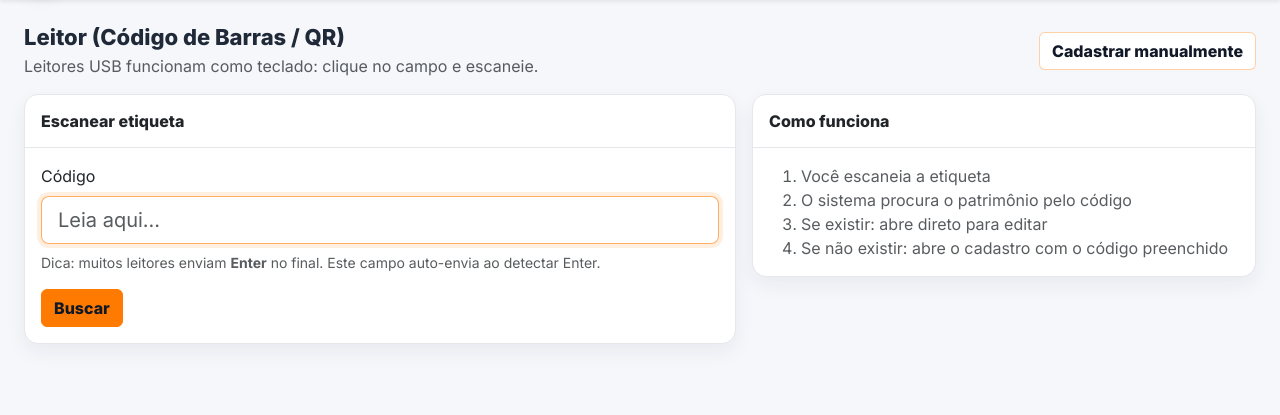
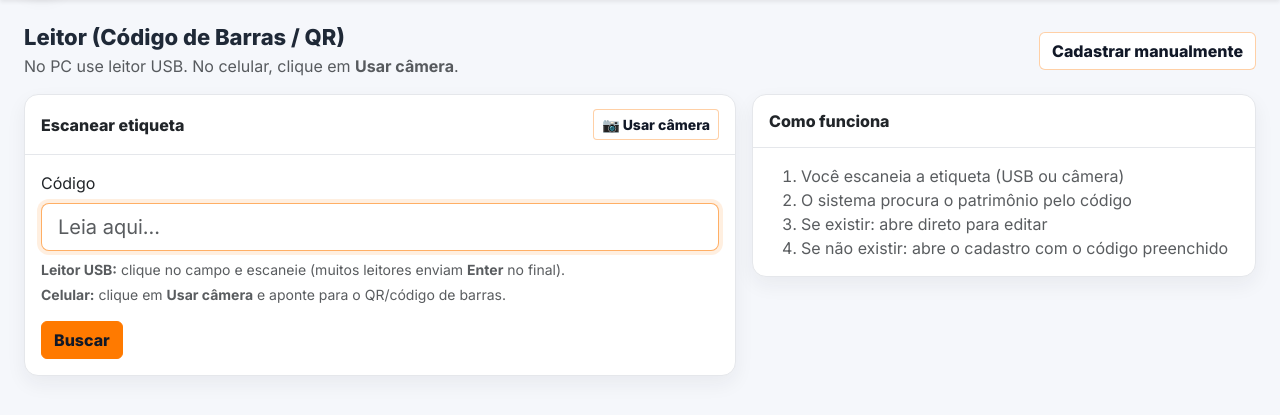
Before and after one commit to Hunter954/Patrimonial, a Flask app: page /leitor in a window 1280 px wide. Shown: the part 63-478 px from the top of the page. Run offline with Flask 3, Linux system fonts and the light colour scheme; some libraries are stand-ins or nearby versions.

Commit message:
Add files via upload

```diff
--- a/app/templates/leitor.html
+++ b/app/templates/leitor.html
@@ -4,7 +4,7 @@
 <div class="d-flex flex-wrap gap-2 align-items-center justify-content-between mb-3">
   <div>
     <h1 class="page-title mb-1">Leitor (Código de Barras / QR)</h1>
-    <div class="text-muted">Leitores USB funcionam como teclado: clique no campo e escaneie.</div>
+    <div class="text-muted">No PC use leitor USB. No celular, clique em <b>Usar câmera</b>.</div>
   </div>
   <a class="btn btn-outline-orange" href="{{ url_for('main.patrimonio_new') }}">Cadastrar manualmente</a>
 </div>
@@ -12,16 +12,29 @@
 <div class="row g-3">
   <div class="col-12 col-lg-7">
     <div class="card panel-card">
-      <div class="panel-title">Escanear etiqueta</div>
+      <div class="panel-title d-flex align-items-center justify-content-between">
+        <span>Escanear etiqueta</span>
+        <div class="d-flex gap-2">
+          <button class="btn btn-sm btn-outline-orange" type="button" id="btnStartCam">📷 Usar câmera</button>
+          <button class="btn btn-sm btn-outline-dark d-none" type="button" id="btnStopCam">Parar</button>
+        </div>
+      </div>
       <div class="p-3">
         <form method="post" action="{{ url_for('main.leitor_processar') }}" id="scanForm">
           <label class="form-label">Código</label>
           <input class="form-control form-control-lg" name="code" id="codeInput" placeholder="Leia aqui..." autofocus>
           <div class="text-muted small mt-2">
-            Dica: muitos leitores enviam <b>Enter</b> no final. Este campo auto-envia ao detectar Enter.
+            <div><b>Leitor USB:</b> clique no campo e escaneie (muitos leitores enviam <b>Enter</b> no final).</div>
+            <div class="mt-1"><b>Celular:</b> clique em <b>Usar câmera</b> e aponte para o QR/código de barras.</div>
           </div>
           <button class="btn btn-orange mt-3" type="submit">Buscar</button>
         </form>
+
+        <div class="mt-3 d-none" id="camWrap">
+          <div class="text-muted small mb-2">Permita o acesso à câmera quando o navegador pedir.</div>
+          <div id="reader" class="qr-reader"></div>
+          <div class="text-muted small mt-2" id="camHint"></div>
+        </div>
       </div>
     </div>
   </div>
@@ -31,7 +44,7 @@
       <div class="panel-title">Como funciona</div>
       <div class="p-3">
         <ol class="text-muted mb-0">
-          <li>Você escaneia a etiqueta</li>
+          <li>Você escaneia a etiqueta (USB ou câmera)</li>
           <li>O sistema procura o patrimônio pelo código</li>
           <li>Se existir: abre direto para editar</li>
           <li>Se não existir: abre o cadastro com o código preenchido</li>
@@ -43,7 +56,9 @@
 {% endblock %}
 
 {% block scripts %}
+<script src="https://unpkg.com/html5-qrcode@2.3.10/html5-qrcode.min.js"></script>
 <script>
+  // USB scanners usually "type" then send Enter
   const input = document.getElementById("codeInput");
   input.addEventListener("keydown", (e) => {
     if (e.key === "Enter") {
@@ -51,5 +66,125 @@
       document.getElementById("scanForm").submit();
     }
   });
+
+  const btnStart = document.getElementById("btnStartCam");
+  const btnStop = document.getElementById("btnStopCam");
+  const camWrap = document.getElementById("camWrap");
+  const camHint = document.getElementById("camHint");
+
+  let qr = null;
+  let running = false;
+
+  function isMobile() {
+    return /Android|iPhone|iPad|iPod|Mobi/i.test(navigator.userAgent);
+  }
+
+  // If browser doesn't support camera, hide button
+  if (!navigator.mediaDevices || !navigator.mediaDevices.getUserMedia) {
+    btnStart.classList.add("d-none");
+  } else {
+    // On desktop keep visible too (some people prefer webcam)
+    if (isMobile()) {
+      btnStart.classList.remove("d-none");
+    }
+  }
+
+  async function startCamera() {
+    if (running) return;
+    camWrap.classList.remove("d-none");
+    btnStop.classList.remove("d-none");
+    btnStart.classList.add("d-none");
+
+    camHint.textContent = "Inicializando câmera…";
+
+    try {
+      if (!qr) qr = new Html5Qrcode("reader");
+
+      const formats = [];
+      if (window.Html5QrcodeSupportedFormats) {
+        formats.push(
+          Html5QrcodeSupportedFormats.QR_CODE,
+          Html5QrcodeSupportedFormats.CODE_128,
+          Html5QrcodeSupportedFormats.CODE_39,
+          Html5QrcodeSupportedFormats.EAN_13,
+          Html5QrcodeSupportedFormats.EAN_8,
+          Html5QrcodeSupportedFormats.UPC_A,
+          Html5QrcodeSupportedFormats.UPC_E
+        );
+      }
+
+      await qr.start(
+        { facingMode: "environment" },
+        {
+          fps: 12,
+          qrbox: { width: 250, height: 250 },
+          formatsToSupport: formats.length ? formats : undefined
+        },
+        (decodedText) => {
+          // Found! Put into input and submit the existing flow
+          input.value = (decodedText || "").trim();
+          if (input.value) {
+            camHint.textContent = "Código lido! Enviando…";
+            stopCamera(true);
+            document.getElementById("scanForm").submit();
+          }
+        },
+        () => {}
+      );
+
+      running = true;
+      camHint.textContent = "Aponte para o código. Segure firme para focar.";
+    } catch (err) {
+      camHint.textContent = "Não foi possível abrir a câmera. Verifique permissão / HTTPS.";
+      console.error(err);
+      btnStart.classList.remove("d-none");
+      btnStop.classList.add("d-none");
+    }
+  }
+
+  async function stopCamera(silent=false) {
+    if (!qr || !running) {
+      if (!silent) camWrap.classList.add("d-none");
+      btnStart.classList.remove("d-none");
+      btnStop.classList.add("d-none");
+      return;
+    }
+    try {
+      await qr.stop();
+      await qr.clear();
+    } catch (e) {
+      // ignore
+    }
+    running = false;
+    if (!silent) camHint.textContent = "";
+    camWrap.classList.add("d-none");
+    btnStart.classList.remove("d-none");
+    btnStop.classList.add("d-none");
+  }
+
+  btnStart.addEventListener("click", startCamera);
+  btnStop.addEventListener("click", () => stopCamera(false));
+
+  // Optional: auto-open camera on mobile if user came with ?cam=1
+  const params = new URLSearchParams(window.location.search);
+  if (params.get("cam") === "1" && navigator.mediaDevices && navigator.mediaDevices.getUserMedia) {
+    // must be triggered by user gesture in many browsers, so we just highlight button
+    btnStart.classList.add("btn-orange");
+    btnStart.classList.remove("btn-outline-orange");
+    btnStart.textContent = "📷 Tocar para abrir câmera";
+  }
 </script>
+
+<style>
+  .qr-reader{
+    width: 100%;
+    max-width: 520px;
+    border: 1px solid #eef2f7;
+    border-radius: 14px;
+    overflow: hidden;
+  }
+  /* html5-qrcode internal elements */
+  #reader video { width: 100% !important; height: auto !important; }
+  #reader__dashboard_section_csr { display:none; }
+</style>
 {% endblock %}
```
